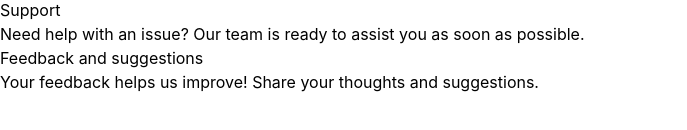
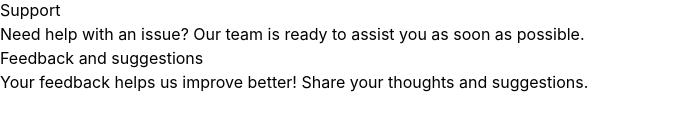
Before and after one commit to JOYCEmwangi8880/Terravista, a React (Vite) app: page /contact in a window 1280 px wide. Shown: the part 308-438 px from the top of the page, without its empty margins (0-687 px from the left). Built offline with nearby package versions, Linux system fonts and the light colour scheme.

Commit message:
feature: contact

```diff
--- a/src/pages/ContactPage.jsx
+++ b/src/pages/ContactPage.jsx
@@ -29,7 +29,7 @@ const ContactPage = () => {
             <div>
               <h3 className="font-semibold">Feedback and suggestions</h3>
               <p className="text-sm">
-                Your feedback helps us improve! Share your thoughts and suggestions.
+                Your feedback helps us improve better! Share your thoughts and suggestions.
               </p>
             </div>
           </div>
```
